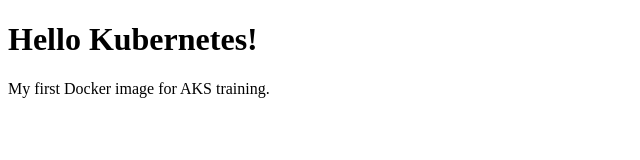
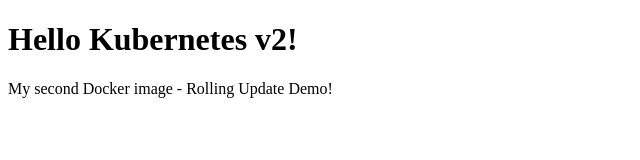
Before and after one commit to szervoudakis/aks-kubernetes-labs, a plain HTML site: page lab01-nginx/index.html in a window 1280 px wide. Shown: the whole page, without its empty margins (0-640 px from the left). Drawn offline with Linux system fonts and the light colour scheme.

Commit message:
feat: demonstrate Kubernetes rolling updates and rollbacks

```diff
--- a/lab01-nginx/index.html
+++ b/lab01-nginx/index.html
@@ -5,7 +5,7 @@
     <title>AKS Learning Lab</title>
 </head>
 <body>
-    <h1>Hello Kubernetes!</h1>
-    <p>My first Docker image for AKS training.</p>
+    <h1>Hello Kubernetes v2!</h1>
+    <p>	My second Docker image - Rolling Update Demo!</p>
 </body>
 </html>
```
Also changed, not shown: 1 other file.
